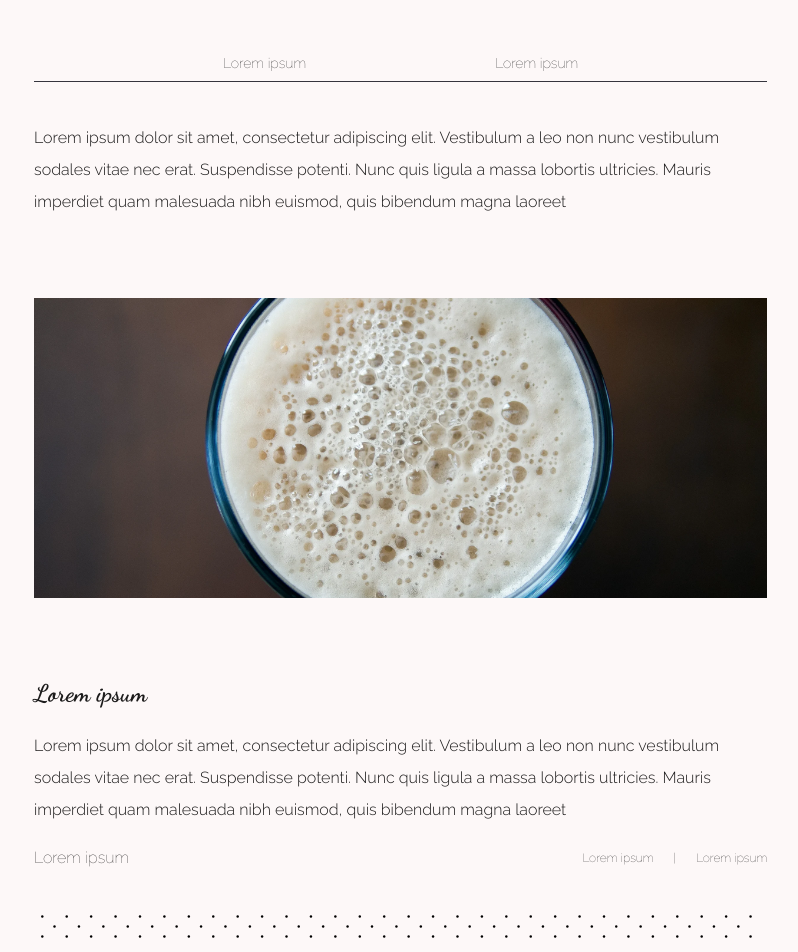
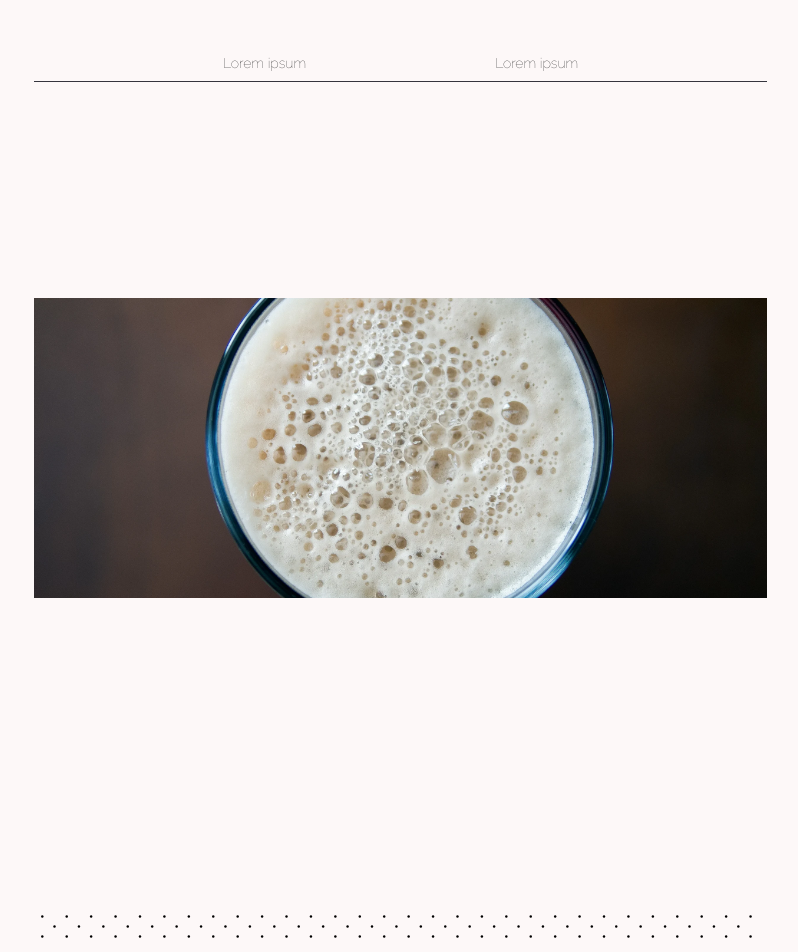
Before and after one commit to AdrianCardonaCandil/perezandbeers, a React (Vite) app in the folder frontend/: page / in a window 1280 px wide. Shown: the part 2980-3932 px from the top of the page, without its empty margins (26-824 px from the left). Built offline with nearby package versions, Linux system fonts and the light colour scheme.

Commit message:
catalog section done

```diff
--- a/frontend/src/components/home/Catalog.jsx
+++ b/frontend/src/components/home/Catalog.jsx
@@ -19,14 +19,14 @@ const Beer = ({ name, description, brand, alcoholContent, country }) => {
     <article className="flex flex-col gap-5">
       <h3
         style={{ fontFamily: "'Dancing Script'" }}
-        className="text-2xl font-bold"
+        className="text-2xl font-bold catalog-fade-in"
       >
         {name}
       </h3>
-      <p className="leading-8 font-light">{description}</p>
+      <p className="leading-8 font-light catalog-fade-in">{description}</p>
       <div className="flex justify-between font-thin">
-        <p>{brand}</p>
-        <div className="flex items-center gap-5 text-xs">
+        <p className="catalog-fade-in">{brand}</p>
+        <div className="flex items-center gap-5 text-xs catalog-fade-in">
           <p>{alcoholContent}</p>|<p>{country}</p>
         </div>
       </div>
@@ -43,15 +43,20 @@ const Beer = ({ name, description, brand, alcoholContent, country }) => {
 
 const Recommendations = ({ categories }) => {
   const [selectedCategory, setSelectedCategory] = useState(0);
+  const handleCategoryChange = (index) => {
+    setSelectedCategory(index);
+  };
   return (
     <div className="flex flex-col gap-10 px-10 md:px-15">
       <nav className="flex justify-evenly border-b-1 border-[var(--primary-light)] pb-2 dark:border-[var(--primary-dark)]">
         {categories.map((category) => (
-          <p className="text-xs font-thin md:text-sm">{category.name}</p>
+            <button onClick={() => handleCategoryChange(category.id)} className="text-xs font-thin md:text-sm hover:scale-110 hover:text-[var(--primary-light)] dark:hover:text-[var(--primary-dark)] transition duration-300">
+                {category.name}
+            </button>
         ))}
       </nav>
       <div>
-        <p className="leading-8 font-light">
+        <p className="leading-8 font-light catalog-fade-in">
           {categories[selectedCategory].description}
         </p>
       </div>
--- a/frontend/src/components/home/HomeGrid.jsx
+++ b/frontend/src/components/home/HomeGrid.jsx
@@ -111,7 +111,7 @@ const HomeGrid = () => {
           }
         });
       },
-      { threshold: 0.1 },
+      { threshold: 0.01 },
     );
     const target = document.getElementById("main-sections");
     if (target) {
--- a/frontend/src/index.css
+++ b/frontend/src/index.css
@@ -41,8 +41,8 @@
   }
 }
 
-/* Menu content fade-in animation */
-@keyframes menu-fade-in {
+/* Content fade-in animation */
+@keyframes content-fade-in {
   0% {
     opacity: 0;
     transform: translateX(5%);
@@ -155,7 +155,13 @@
     animation: menu-scroll 30s linear infinite reverse;
   }
   .menu-fade-in {
-    animation: menu-fade-in linear both;
+    animation: content-fade-in linear both;
+    animation-timeline: view();
+    animation-range: cover 25% contain 35%;
+    view-timeline-inset: 30%;
+  }
+  .catalog-fade-in {
+    animation: content-fade-in linear both;
     animation-timeline: view();
     animation-range: cover 25% contain 35%;
     view-timeline-inset: 30%;
```
